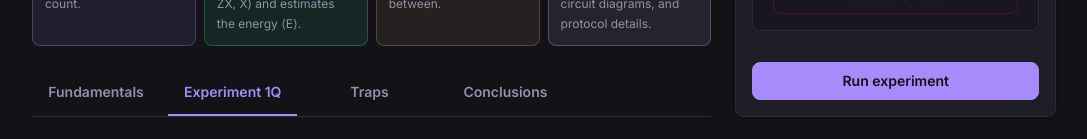
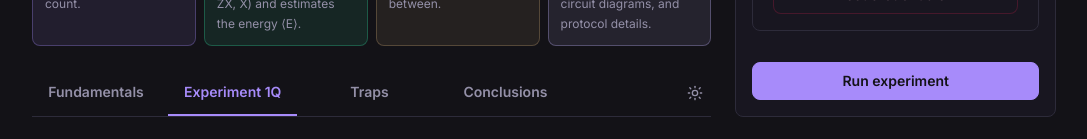
Before and after one commit to feymery/classic-quantum-verifier-dashboard, a React (Vite) app: page /1Qexperiment in a window 1280 px wide. Shown: the part 234-373 px from the top of the page, without its empty margins (96-1183 px from the left). Built offline with nearby package versions, Linux system fonts and the light colour scheme; no server answers.

Commit message:
implemented dark/light mode

```diff
--- a/src/App.tsx
+++ b/src/App.tsx
@@ -2,8 +2,11 @@ import { RouterProvider } from "react-router-dom";
 import { appRouter } from "./router/routes";
 import { AppStateProvider } from "./state/AppStateContext";
 import { ToastProvider } from "./ui/Toast";
+import { useTheme } from "./hooks/useTheme";
 
 function App() {
+  useTheme();
+
   return (
     <ToastProvider>
       <AppStateProvider>
--- a/src/components/AppNavigation.tsx
+++ b/src/components/AppNavigation.tsx
@@ -1,4 +1,5 @@
 import { NavLink } from "react-router-dom";
+import { useTheme } from "../hooks/useTheme";
 
 const NAV_ITEMS = [
   { to: "/fundamentals", label: "Fundamentals" },
@@ -7,9 +8,58 @@ const NAV_ITEMS = [
   { to: "/conclusions", label: "Conclusions" },
 ];
 
+function SunIcon() {
+  return (
+    <svg
+      xmlns="http://www.w3.org/2000/svg"
+      width="16"
+      height="16"
+      viewBox="0 0 24 24"
+      fill="none"
+      stroke="currentColor"
+      strokeWidth="2"
+      strokeLinecap="round"
+      strokeLinejoin="round"
+      aria-hidden="true"
+    >
+      <circle cx="12" cy="12" r="4" />
+      <line x1="12" y1="2" x2="12" y2="4" />
+      <line x1="12" y1="20" x2="12" y2="22" />
+      <line x1="4.22" y1="4.22" x2="5.64" y2="5.64" />
+      <line x1="18.36" y1="18.36" x2="19.78" y2="19.78" />
+      <line x1="2" y1="12" x2="4" y2="12" />
+      <line x1="20" y1="12" x2="22" y2="12" />
+      <line x1="4.22" y1="19.78" x2="5.64" y2="18.36" />
+      <line x1="18.36" y1="5.64" x2="19.78" y2="4.22" />
+    </svg>
+  );
+}
+
+function MoonIcon() {
+  return (
+    <svg
+      xmlns="http://www.w3.org/2000/svg"
+      width="16"
+      height="16"
+      viewBox="0 0 24 24"
+      fill="none"
+      stroke="currentColor"
+      strokeWidth="2"
+      strokeLinecap="round"
+      strokeLinejoin="round"
+      aria-hidden="true"
+    >
+      <path d="M21 12.79A9 9 0 1 1 11.21 3 7 7 0 0 0 21 12.79z" />
+    </svg>
+  );
+}
+
 export function AppNavigation() {
+  const { theme, toggleTheme } = useTheme();
+
   return (
     <nav className="border-b-[0.3px] border-border">
+      <div className="flex flex-row items-center justify-between">
         <div className="flex flex-row gap-2">
           {NAV_ITEMS.map((item) => (
             <NavLink
@@ -31,6 +81,17 @@ export function AppNavigation() {
             </NavLink>
           ))}
         </div>
+
+        <button
+          onClick={toggleTheme}
+          aria-label={
+            theme === "dark" ? "Switch to light mode" : "Switch to dark mode"
+          }
+          className="p-2 rounded-md text-muted hover:text-foreground hover:bg-elevated transition-colors"
+        >
+          {theme === "dark" ? <SunIcon /> : <MoonIcon />}
+        </button>
+      </div>
     </nav>
   );
 }
--- /dev/null
+++ b/src/hooks/useTheme.ts
@@ -0,0 +1,46 @@
+import { useEffect, useState } from "react";
+
+export type Theme = "dark" | "light";
+
+const STORAGE_KEY = "theme";
+const DEFAULT_THEME: Theme = "dark";
+
+function applyTheme(theme: Theme): void {
+  if (theme === "dark") {
+    document.documentElement.classList.add("dark");
+  } else {
+    document.documentElement.classList.remove("dark");
+  }
+}
+
+function readStoredTheme(): Theme {
+  try {
+    const stored = localStorage.getItem(STORAGE_KEY);
+    if (stored === "dark" || stored === "light") return stored;
+  } catch {
+    // localStorage may be unavailable in some environments
+  }
+  return DEFAULT_THEME;
+}
+
+export function useTheme() {
+  const [theme, setTheme] = useState<Theme>(() => {
+    const initial = readStoredTheme();
+    applyTheme(initial);
+    return initial;
+  });
+
+  useEffect(() => {
+    applyTheme(theme);
+    try {
+      localStorage.setItem(STORAGE_KEY, theme);
+    } catch {
+      // ignore
+    }
+  }, [theme]);
+
+  const toggleTheme = () =>
+    setTheme((prev) => (prev === "dark" ? "light" : "dark"));
+
+  return { theme, toggleTheme };
+}
--- a/src/index.css
+++ b/src/index.css
@@ -13,23 +13,24 @@
 
 @theme {
   /* ── Surfaces ───────────────────────────────────────────────────────
+     Light mode (default). Dark overrides live in .dark {} below.
      Three-level depth scale: canvas → surface → elevated              */
-  --color-canvas:   #131217; /* body / deepest background               */
-  --color-surface:  #181620; /* raised cards, form inputs               */
-  --color-elevated: #1e1c26; /* panel faces, card bodies                */
+  --color-canvas:   #f5f4fc; /* body / deepest background               */
+  --color-surface:  #ffffff; /* raised cards, form inputs               */
+  --color-elevated: #eeedf8; /* panel faces, card bodies                */
 
   /* ── Borders ──────────────────────────────────────────────────────── */
-  --color-border: #2d2b3a;
+  --color-border: #d8d5ef;
 
   /* ── Text / Foreground ────────────────────────────────────────────── */
-  --color-foreground: #ddd9ee; /* primary readable text                 */
-  --color-muted:      #9490a8; /* secondary / helper text               */
-  --color-subtle:     #6b6780; /* placeholder, meta, step labels        */
+  --color-foreground: #1c1929; /* primary readable text                 */
+  --color-muted:      #5c5874; /* secondary / helper text               */
+  --color-subtle:     #8c88a0; /* placeholder, meta, step labels        */
 
   /* ── Accent — brand purple ────────────────────────────────────────── */
-  --color-accent:       #a78bfa; /* primary accent                      */
-  --color-accent-light: #c4b5fd; /* hover / lighter tint                */
-  --color-accent-dim:   #d8b4fe; /* dimmer purple on dark backgrounds   */
+  --color-accent:       #7c3aed; /* primary accent                      */
+  --color-accent-light: #6d28d9; /* hover / darker tint on light bg     */
+  --color-accent-dim:   #8b5cf6; /* softer purple                       */
 
   /* ── Semantic feedback ────────────────────────────────────────────── */
   --color-success:  #34d399;
@@ -76,3 +77,22 @@ body {
 * {
   box-sizing: border-box;
 }
+
+/* ═══════════════════════════════════════════════════════════════════════
+   DARK MODE OVERRIDES
+   Applied when <html class="dark"> is set by useTheme hook.
+   These reassign only the surface/text/border/accent tokens; semantic
+   colours (success, warning, etc.) work on both backgrounds unchanged.
+   ═══════════════════════════════════════════════════════════════════════ */
+.dark {
+  --color-canvas:   #131217;
+  --color-surface:  #181620;
+  --color-elevated: #1e1c26;
+  --color-border:   #2d2b3a;
+  --color-foreground: #ddd9ee;
+  --color-muted:      #9490a8;
+  --color-subtle:     #6b6780;
+  --color-accent:       #a78bfa;
+  --color-accent-light: #c4b5fd;
+  --color-accent-dim:   #d8b4fe;
+}
--- a/src/ui/Card.tsx
+++ b/src/ui/Card.tsx
@@ -29,7 +29,7 @@ export function Card({
   return (
     <Component
       className={classNames(
-        "flex flex-col rounded-lg border border-border bg-elevated shadow-card",
+        "flex flex-col rounded-lg border border-border bg-surface",
         className,
       )}
       {...props}
--- a/src/ui/Panel.tsx
+++ b/src/ui/Panel.tsx
@@ -21,7 +21,7 @@ export function Panel({
   return (
     <section
       className={classNames(
-        "rounded-lg border border-border bg-elevated p-5 shadow-card",
+        "rounded-lg border border-border bg-surface p-5",
         wide ? "col-span-full" : "",
         className,
       )}
```
Lines whose indentation alone changed are shown as unchanged.
